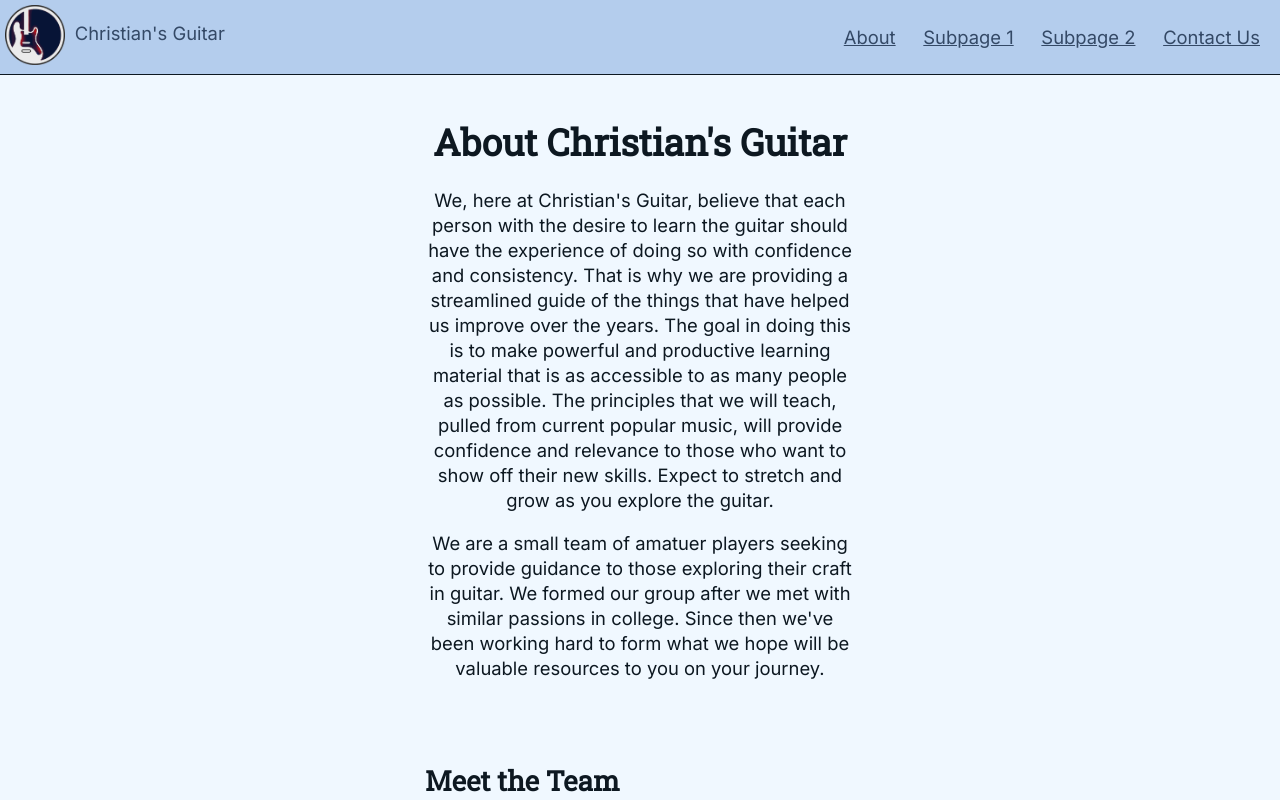
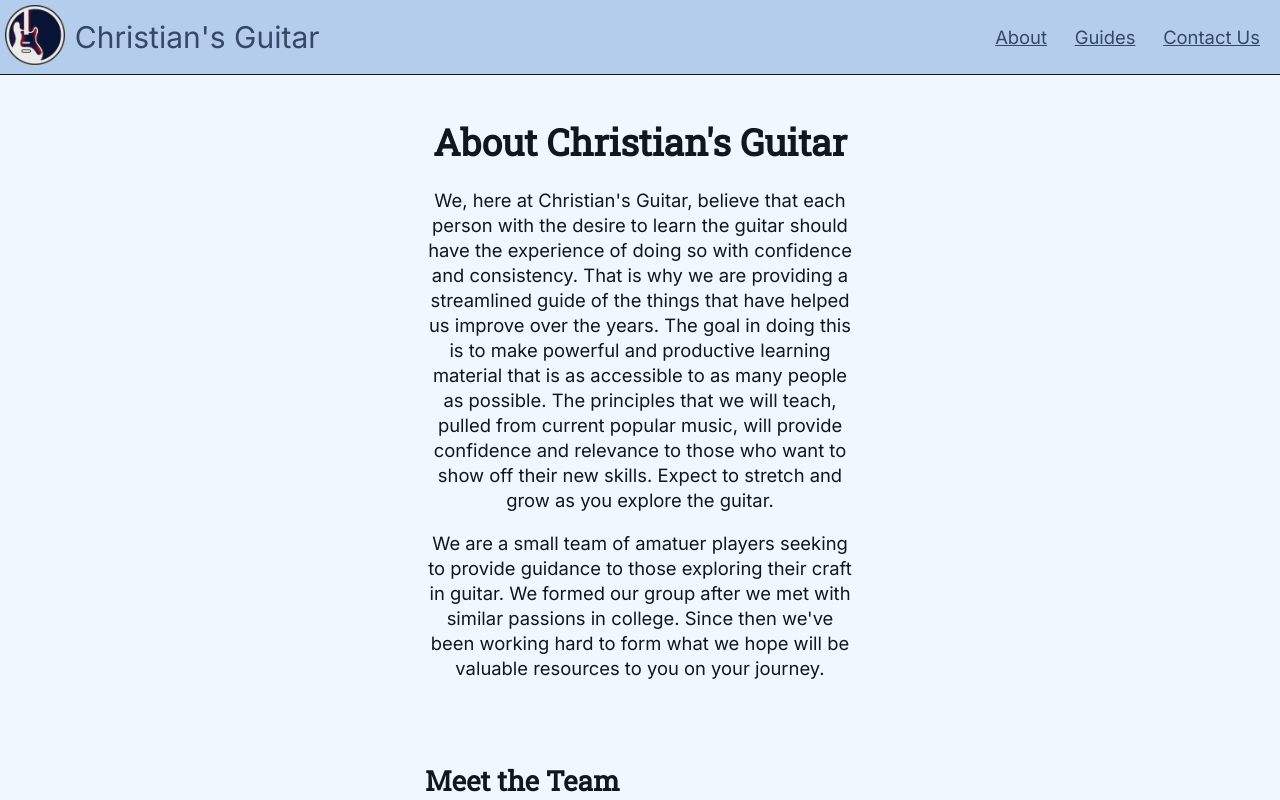
Before and after one commit to chvia223/business-website-demo, a plain HTML site: page about.html in a window 1280 px wide. Shown: the top 800 px of the page. Drawn offline with Linux system fonts and the light colour scheme.

Commit message:
made changes to the header (should have been on dev channel)

```diff
--- a/about.html
+++ b/about.html
@@ -31,13 +31,8 @@
                     </a>
                 </li>
                 <li>
-                    <a href="subpage-1.html">
-                        Subpage 1
-                    </a>
-                </li>
-                <li>
-                    <a href="subpage-2.html">
-                        Subpage 2
+                    <a href="guides.html">
+                        Guides
                     </a>
                 </li>
                 <li>
--- a/css/main.css
+++ b/css/main.css
@@ -62,6 +62,9 @@ header {
 header #company-name {
     grid-column: 2;
     padding-left: 10px;
+    font-size: 30px;
+    margin-bottom: -10px;
+    margin-top: 15px;
 }
 
 header a {
```
Also changed, not shown: contact-us.html (+2 -7 lines), guides.html (+2 -7 lines), index.html (+2 -7 lines), lesson-1.html (+2 -7 lines), wireframes.html (+2 -7 lines).
